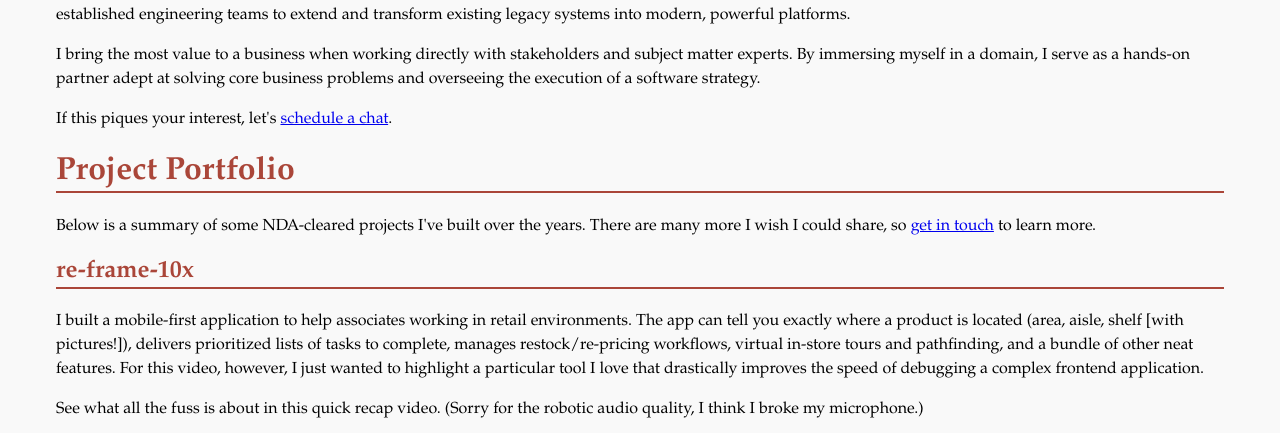
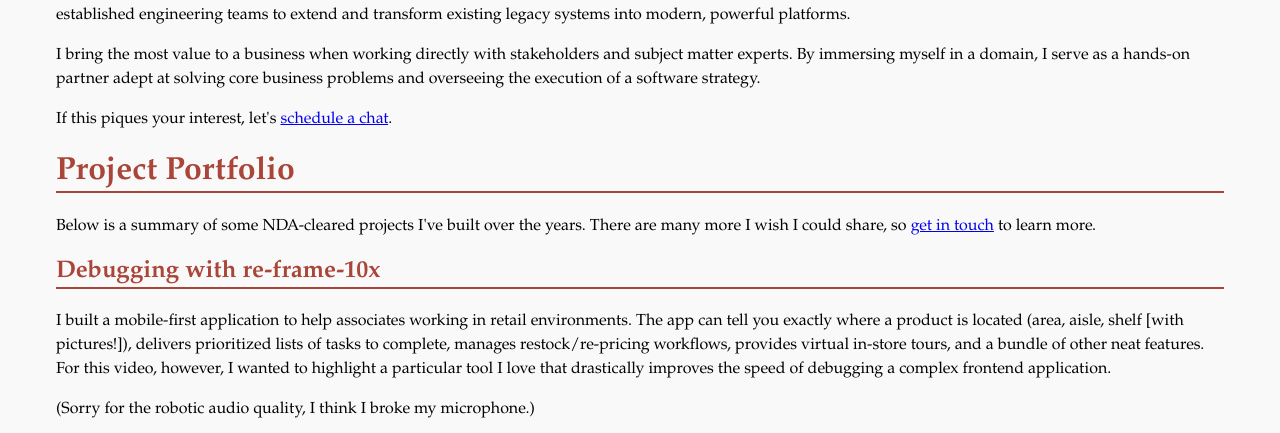
Before and after one commit to lwhorton/lwhorton.github.io, a Jekyll site: the page built from portfolio.html, in a window 1280 px wide and 900 px high, scrolled down 336 px, cut to the strip 0-433 px from the top of the window. Built offline with Jekyll 4.4.1, drawn with Linux system fonts in a browser that asks for light colours.

Commit message:
some better wording / titles

```diff
--- a/portfolio.html
+++ b/portfolio.html
@@ -46,19 +46,17 @@ If this piques your interest, let's <a href="/contact">schedule a chat</a>.
   </p>
   <ol class="list-style-none">
     <li>
-      <h2>re-frame-10x</h2>
+      <h2>Debugging with re-frame-10x</h2>
 
       <p>I built a mobile-first application to help associates working in retail
       environments. The app can tell you exactly where a product is located
       (area, aisle, shelf [with pictures!]), delivers prioritized lists of tasks
-      to complete, manages restock/re-pricing workflows, virtual in-store tours
-      and pathfinding, and a bundle of other neat features. For this video,
-      however, I just wanted to highlight a particular tool I love that
-      drastically improves the speed of debugging a complex frontend
-      application. </p>
+      to complete, manages restock/re-pricing workflows, provides virtual
+      in-store tours, and a bundle of other neat features. For this video,
+      however, I wanted to highlight a particular tool I love that drastically
+      improves the speed of debugging a complex frontend application. </p>
 
-      <p>See what all the fuss is about in this quick recap video. (Sorry for
-      the robotic audio quality, I think I broke my microphone.)</p>
+      <p>(Sorry for the robotic audio quality, I think I broke my microphone.)</p>
 
       <div class="embed-container">
         <iframe
```
